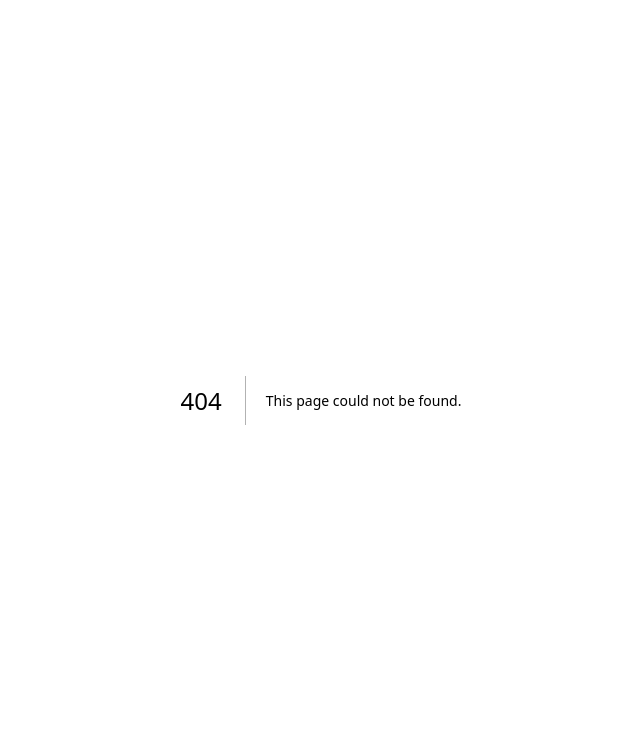
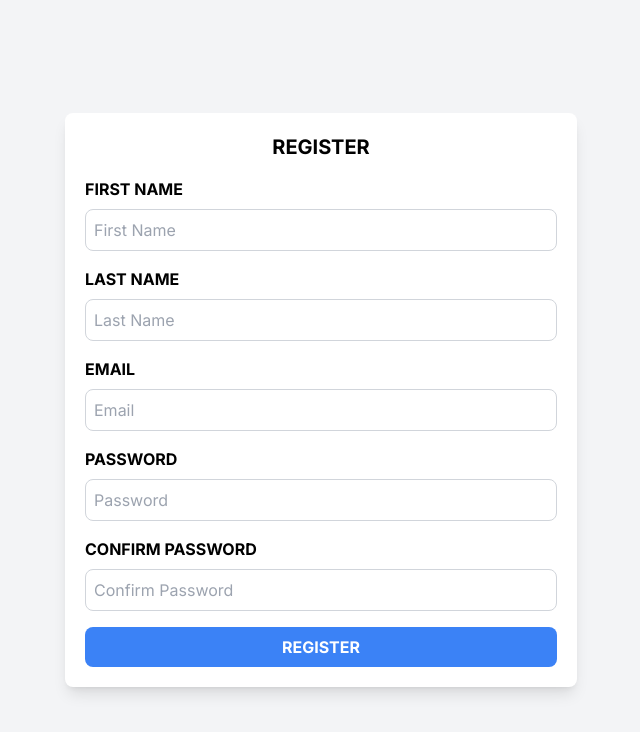
Before and after one commit to kizoukun/information-management-next, a Next.js app: page /auth/register in a window 1280 px wide. Before the commit this address had no page. Shown: the top 732 px of the page, without its empty margins (319-959 px from the left). Built offline with nearby package versions, Linux system fonts and the light colour scheme.

Commit message:
feat(auth): add register and user model

```diff
--- a/package.json
+++ b/package.json
@@ -10,9 +10,12 @@
   },
   "dependencies": {
     "@prisma/client": "^5.12.0",
+    "bcrypt": "^5.1.1",
     "next": "14.1.4",
+    "next-auth": "^4.24.7",
     "react": "^18",
-    "react-dom": "^18"
+    "react-dom": "^18",
+    "zod": "^3.22.4"
   },
   "devDependencies": {
     "@types/node": "^20",
--- /dev/null
+++ b/src/app/(auth)/auth/register/_components/RegisterForm.tsx
@@ -0,0 +1,112 @@
+"use client";
+
+import { Register } from "@/server/auth";
+import { useState } from "react";
+
+export default function RegisterForm() {
+   const [loading, setLoading] = useState(false);
+   async function handleSubmit(event: React.FormEvent<HTMLFormElement>) {
+      setLoading(true);
+      event.preventDefault();
+      const form = new FormData(event.currentTarget);
+      const data = {
+         firstName: form.get("firstName") as string,
+         lastName: form.get("lastName") as string,
+         email: form.get("email") as string,
+         password: form.get("password") as string,
+         confirmPassword: form.get("confirmPassword") as string,
+      };
+
+      if (data.password !== data.confirmPassword) {
+         alert("Password dan Confirm Password tidak sama");
+         setLoading(false);
+         return;
+      }
+
+      try {
+         const response = await Register(data);
+         setLoading(false);
+         if (!response.success) {
+            alert(response.message);
+            return;
+         }
+
+         alert(response.message);
+      } catch (err) {
+         setLoading(false);
+         alert("Terjadi kesalahan");
+      }
+   }
+
+   return (
+      <form className="space-y-4" onSubmit={handleSubmit}>
+         <div className="space-y-2">
+            <label htmlFor="firstName" className="font-bold text-base">
+               FIRST NAME
+            </label>
+            <input
+               type="text"
+               id="firstName"
+               name="firstName"
+               className="w-full border border-gray-300 rounded-lg p-2"
+               placeholder="First Name"
+            />
+         </div>
+         <div className="space-y-2">
+            <label htmlFor="lastName" className="font-bold text-base">
+               LAST NAME
+            </label>
+            <input
+               type="text"
+               id="lastName"
+               name="lastName"
+               className="w-full border border-gray-300 rounded-lg p-2"
+               placeholder="Last Name"
+            />
+         </div>
+         <div className="space-y-2">
+            <label htmlFor="email" className="font-bold text-base">
+               EMAIL
+            </label>
+            <input
+               type="email"
+               id="email"
+               name="email"
+               className="w-full border border-gray-300 rounded-lg p-2"
+               placeholder="Email"
+            />
+         </div>
+         <div className="space-y-2">
+            <label htmlFor="password" className="font-bold text-base">
+               PASSWORD
+            </label>
+            <input
+               type="password"
+               id="password"
+               name="password"
+               className="w-full border border-gray-300 rounded-lg p-2"
+               placeholder="Password"
+            />
+         </div>
+         <div className="space-y-2">
+            <label htmlFor="confirmPassword" className="font-bold text-base">
+               CONFIRM PASSWORD
+            </label>
+            <input
+               type="password"
+               id="confirmPassword"
+               name="confirmPassword"
+               className="w-full border border-gray-300 rounded-lg p-2"
+               placeholder="Confirm Password"
+            />
+         </div>
+         <button
+            type="submit"
+            disabled={loading}
+            className="w-full bg-blue-500 disabled:bg-blue-400 text-white font-bold p-2 rounded-lg"
+         >
+            REGISTER
+         </button>
+      </form>
+   );
+}
--- /dev/null
+++ b/src/app/(auth)/auth/register/page.tsx
@@ -0,0 +1,12 @@
+import RegisterForm from "./_components/RegisterForm";
+
+export default async function RegisterPage() {
+   return (
+      <main className="min-h-screen bg-gray-100 flex items-center p-5">
+         <div className="max-w-lg w-full mx-auto p-5 shadow-lg rounded-lg bg-white space-y-4">
+            <p className="text-xl text-center font-bold">REGISTER</p>
+            <RegisterForm />
+         </div>
+      </main>
+   );
+}
--- /dev/null
+++ b/src/app/api/auth/[...nextauth]/route.ts
@@ -0,0 +1,6 @@
+import NextAuth from "next-auth";
+import { authOptions } from "@/lib/authOptions";
+
+const handler = NextAuth(authOptions);
+
+export { handler as GET, handler as POST };
--- /dev/null
+++ b/src/lib/authOptions.ts
@@ -0,0 +1,69 @@
+import CredentialsProvider from "next-auth/providers/credentials";
+import { NextAuthOptions } from "next-auth";
+const bcrypt = require("bcrypt");
+import { db } from "@/lib/db";
+
+interface Credentials extends Record<"email" | "password", string> {}
+
+export const authOptions: NextAuthOptions = {
+   session: {
+      strategy: "jwt",
+   },
+   providers: [
+      CredentialsProvider({
+         id: "credentials",
+         name: "Credentials",
+         // @ts-ignore
+         async authorize(credentials: Credentials): Promise<any> {
+            const user = await db.user.findFirst({
+               where: {
+                  email: credentials.email,
+               },
+            });
+            if (!user) {
+               throw new Error("Email atau password salah");
+            }
+            const comparePassword = await bcrypt.compare(
+               credentials.password,
+               user.password
+            );
+            if (!comparePassword) {
+               throw new Error("Email atau password salah");
+            }
+            return user;
+         },
+      }),
+   ],
+   callbacks: {
+      async session({ token, session }) {
+         if (token) {
+            session.user = token;
+         }
+         return session;
+      },
+      // @ts-ignore
+      async jwt({ token, user }) {
+         const dbUser = await db.user.findFirst({
+            where: {
+               // @ts-ignore
+               email: token.email,
+            },
+         });
+         if (!dbUser) {
+            return "/auth/login";
+         }
+
+         return {
+            id: dbUser.id,
+            email: dbUser.email,
+            firstName: dbUser.firstName,
+            lastName: dbUser.lastName,
+            updatedAt: dbUser.updatedAt,
+            createdAt: dbUser.createdAt,
+         };
+      },
+   },
+   pages: {
+      error: "/auth/login",
+   },
+};
--- /dev/null
+++ b/src/server/auth.ts
@@ -0,0 +1,56 @@
+"use server";
+import { db } from "@/lib/db";
+import "server-only";
+import { z } from "zod";
+const bcrypt = require("bcrypt");
+
+const RegisterSchema = z.object({
+   firstName: z.string(),
+   lastName: z.string(),
+   email: z.string().email(),
+   password: z.string().min(8),
+   confirmPassword: z.string(),
+});
+
+export async function Register(formData: unknown) {
+   const parse = RegisterSchema.safeParse(formData);
+
+   if (!parse.success) {
+      let errorMessage = "";
+      for (const error of parse.error.errors) {
+         errorMessage += error.message + "\n";
+      }
+      return { success: false, message: errorMessage };
+   }
+
+   const data = parse.data;
+
+   if (data.password !== data.confirmPassword) {
+      return {
+         success: false,
+         message: "Password dan Confirm Password tidak sama",
+      };
+   }
+
+   const user = await db.user.findFirst({
+      where: {
+         email: data.email,
+      },
+   });
+
+   if (user) {
+      return { success: false, message: "Email sudah terdaftar" };
+   }
+
+   const password = await bcrypt.hash(data.password, 10);
+   await db.user.create({
+      data: {
+         firstName: data.firstName,
+         lastName: data.lastName,
+         email: data.email,
+         password: password,
+      },
+   });
+
+   return { success: true, message: "Registrasi berhasil" };
+}
```
Also changed, not shown: src/types/next-auth.d.ts (added, +23 -0 lines), src/app/(auth)/auth/login/page.tsx (added), src/app/(main)/page.tsx (renamed from src/app/page.tsx), 2 other files (tests, documents, lock files or other folders).
